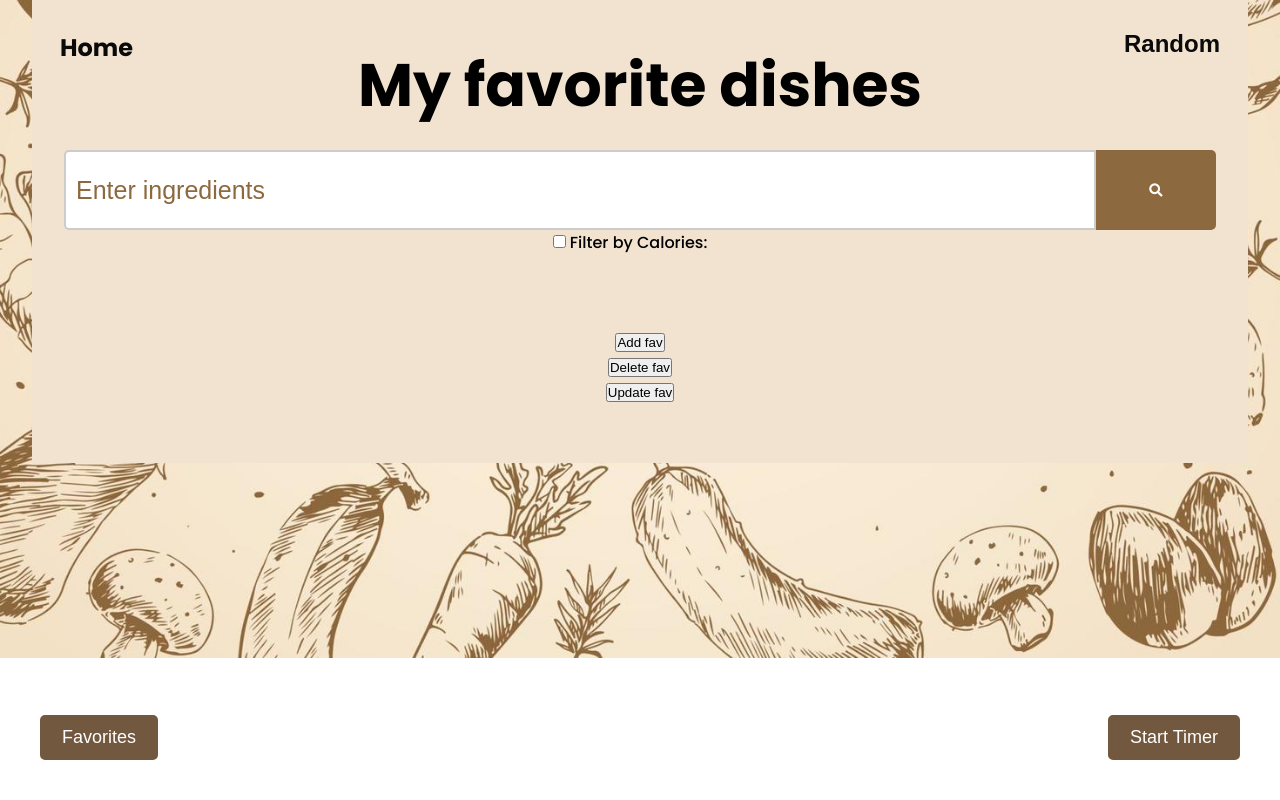
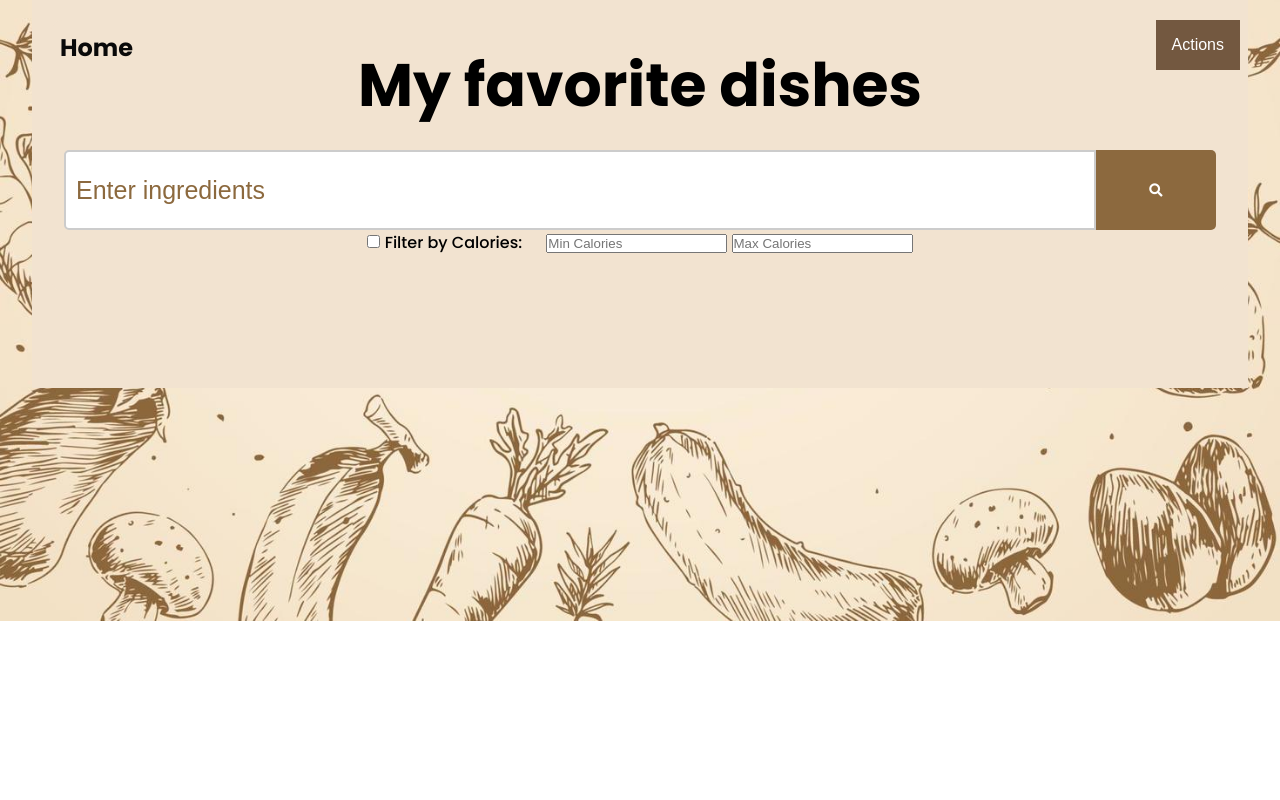
Before and after one commit to VU-AppliedProgramming/example-project, a Flask app: page /get_test_data in a window 1280 px wide. Run offline with Flask 3, Linux system fonts and the light colour scheme; data that the repository does not hold is empty.

Commit message:
more styling

```diff
--- a/front-end/static/css/styles.css
+++ b/front-end/static/css/styles.css
@@ -439,7 +439,7 @@ body {
 }
 
 .meal-item {
-    flex: 0 0 calc(33.333% - 20px); /* Adjust the width as needed */
+    flex: 0 0 calc(33.333% - 20px);
     margin: 10px;
     box-sizing: border-box;
 }
@@ -471,3 +471,51 @@ body {
     background-color: #8C3E4E;
     transform: scale(1.1);
 }
+
+
+.dropbtn {
+    background-color: #735840;
+    color: white;
+    padding: 16px;
+    font-size: 16px;
+    border: none;
+    cursor: pointer;
+}
+
+.dropbtn:hover, .dropbtn:focus {
+    background-color: #8C3E4E;
+}
+
+.dropdown {
+    position: absolute;
+    top: 20px;
+    right: 40px;
+}
+
+.dropdown-content {
+    display: none;
+    position: absolute;
+    background-color: #f9f9f9;
+    min-width: auto;
+    z-index: 1;
+}
+
+.dropdown-content button {
+    color: black;
+    padding: 12px 16px;
+    text-decoration: none;
+    background-color: #F2E3D0;
+    display: block;
+}
+
+.dropdown-content button:hover {
+    background-color: #fad099;
+}
+
+.dropdown:hover .dropdown-content {
+    display: block;
+}
+
+.dropdown:hover .dropbtn {
+    background-color: #8C3E4E;
+}
--- a/front-end/templates/index.html
+++ b/front-end/templates/index.html
@@ -9,10 +9,13 @@
 </head>
 <body>
     <a href="/" class="home-icon">Home</a>
+    {% block random %}
     <a id="random-button" class="random-button"></a>
     <form action="{{ url_for('get_random_recipe')}}" method="post">
         <button type="submit" class="random-button" id="random-button">Random</button>
     </form>
+    {% endblock %}
+    {% block timer %}
     <div class="timer-container">
         <div class="timer-controls">
             <button id="startButton">Start Timer</button>
@@ -22,6 +25,7 @@
         </div>
         <div id="timerDisplay"></div>
     </div>
+    {% endblock %}
     <div class="meal-wrapper">
         <div class="meal-search">
             {% block title %}
@@ -55,9 +59,11 @@
     </div>
 
     <div>
+        {% block favorites %}
         <form action="{{ url_for('get_test_data')}}" method="post">
             <button type="submit" class="myrecipe-button" id="myrecipe-button">Favorites</button>
         </form>
+        {% endblock %}
     </div>
 
     <script src="http://127.0.0.1:5001/static/js/scripts.js"></script>
--- a/front-end/templates/test.html
+++ b/front-end/templates/test.html
@@ -1,8 +1,19 @@
 {% extends "index.html" %}
-
 
 {% block title %}
     <h2 class="title">My favorite dishes</h2>
+{% endblock %}
+
+{% block favorites %}
+    <!-- so we dont have favorites on the favorites page -->
+{% endblock %}
+
+{% block random %}
+    <!-- same -->
+{% endblock %}
+
+{% block timer %}
+    <!-- same -->
 {% endblock %}
 
 {% block content %}
@@ -23,21 +34,18 @@
         {% endfor %}
     </div>
 
-
-<div>
+    <div class="dropdown">
+        <button class="dropbtn">Actions</button>
+        <div class="dropdown-content">
             <form action="{{ url_for('create_rec')}}" method="post">
-        <button type="submit" class="createrecipe-button" id="createrecipe-button">Add fav</button>
+                <button type="submit" class="dropdown-btn">Create</button>
+            </form>
+            <form action="{{ url_for('delete_rec')}}" method="post">
+                <button type="submit" class="dropdown-btn">Delete</button>
+            </form>
+            <form action="{{ url_for('update_rec')}}" method="post">
+                <button type="submit" class="dropdown-btn">Update</button>
             </form>
         </div>
-<div>
-    <form action="{{ url_for('delete_rec')}}" method="post">
-        <button type="submit" class="deleterecipe-button" id="deleterecipe-button">Delete fav</button>
-    </form>
     </div>
-<div>
-    <form action="{{ url_for('update_rec')}}" method="post">
-        <button type="submit" class="updaterecipe-button" id="updaterecipe-button">Update fav</button>
-    </form>
-</div>
-
 {% endblock %}
```
Lines whose indentation alone changed are shown as unchanged.
